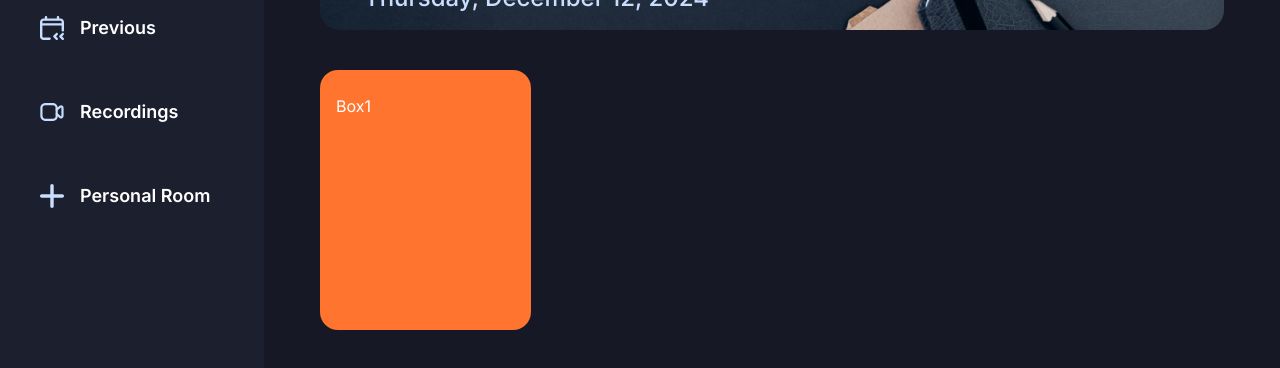
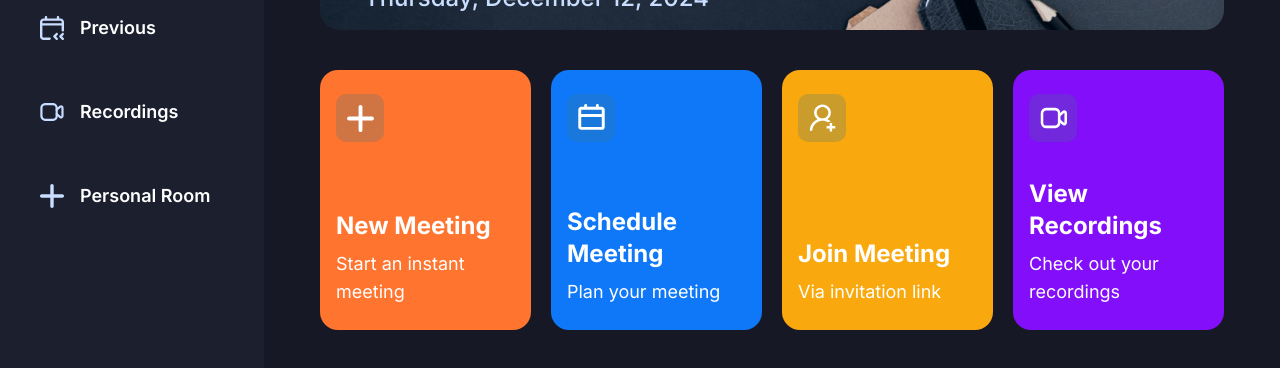
Before and after one commit to sreekutten/Meetly, a Next.js app: page / in a window 1280 px wide. Shown: the part 282-650 px from the top of the page. Built offline with nearby package versions, Linux system fonts and the light colour scheme; no server answers.

Commit message:
homepage

```diff
--- /dev/null
+++ b/components/HomeCard.tsx
@@ -0,0 +1,30 @@
+import { cn } from '@/lib/utils';
+import Image from 'next/image'
+import React from 'react'
+
+interface HomeCardProps {
+    className: string,
+    img: string,
+    title: string,
+    description: string,
+    handleClick: () => void;
+}
+
+const HomeCard = ({className, img, title, description, handleClick}: HomeCardProps) => {
+  return (
+    <div className={cn(' px-4 py-6 flex flex-col justify-between w-full xl:max-w-[270px] min-h-[260px] rounded-[18px] cursor-pointer'
+  , className)} onClick= {handleClick}>
+        <div className="flex-center glassmorphism size-12 rounded-[10px]">
+
+          <Image src={img} alt="meeting" width={27} height={27}/>
+
+        </div>
+        <div className="flex flex-col gap-2" >
+            <h1 className="text-2xl font-bold"> {title}</h1>
+            <p className="text-lg font-normal">{description}</p>
+          </div>
+      </div>
+  )
+}
+
+export default HomeCard
--- /dev/null
+++ b/components/MeetingModal.tsx
@@ -0,0 +1,58 @@
+import React, { ReactNode } from 'react'
+
+import {
+  Dialog,
+  DialogContent,
+  DialogDescription,
+  DialogHeader,
+  DialogTitle,
+  DialogTrigger,
+} from "@/components/ui/dialog"
+import Image from 'next/image';
+import { cn } from '@/lib/utils';
+import { Button } from './ui/button';
+
+
+
+interface MeetingModalProps {
+  isOpen: boolean;
+  onClose: () =>void;
+  title : string;
+  className ?: string;
+  children?: ReactNode;
+  handleClick?: () => void;
+  buttonText?: string;
+  image?: string;
+  buttonIcon?: string;
+
+}
+
+const MeetingModal = ({ isOpen, onClose, title, className, children, handleClick, buttonText, image,
+  buttonIcon }: MeetingModalProps) => {
+  return (
+    <Dialog open={isOpen} onOpenChange={onClose}>
+      <DialogContent className='flex w-full max-w-[520px] flex-col gap-6 border-none bg-dark-1 px-6 py-9 text-white'>
+        <div className='flex flex-colgap-6' >
+          {image && (
+            <div className='flex justify-center'>
+              <Image
+                src={image} alt = "image" width={72} height={72} />
+            </div>
+
+          )}
+          <h1 className={cn('text-3xl font-bold leading-[42px]',className)}>{title}</h1>
+          {children}
+          <Button className='bg-blue-1 focus-visible:ring-0 focus-visible:ring-offset-0' onClick={handleClick}>
+            {buttonIcon && (
+              <Image src={buttonIcon} alt="butn-icn" width={13} height={13}/>
+            )} &nbsp;
+            {buttonText || 'Schedule Meeting'}
+          </Button>
+        </div>
+      </DialogContent>
+    </Dialog>
+
+  )
+}
+
+export default MeetingModal
--- a/components/MeetingTypeList.tsx
+++ b/components/MeetingTypeList.tsx
@@ -1,13 +1,57 @@
 "use client"
+import { useState } from "react"
+import HomeCard from "./HomeCard"
+import { useRouter } from "next/navigation";
+import MeetingModal from "./MeetingModal";
 
 const MeetingTypeList = () => {
+  const router = useRouter();
+  const [meetingState, setMeetingState] =
+  useState <'isScheduleMeeting' | 'isJoiningMeeting' | 'isInstantMeeting' | undefined>()
+  const createMeeting = () => {
+
+  }
   return (
     <section className='grid grid-cols-1 gap-5 md:grid-cols-2 xl:grid-cols-4'>
 
-      <div className='bg-orange-1 px-4 py-6 flex flex-col justify-between w-full xl:max-w-[270px] min-h-[260px] rounded-[18px] cursor-pointer'
-        onClick={() => {}}>
-        Box1
-      </div>
+      <HomeCard
+        img = "/icons/add-meeting.svg"
+        title = "New Meeting"
+        description = "Start an instant meeting"
+        handleClick = {() => setMeetingState ('isInstantMeeting')}
+        className = "bg-orange-1"
+      />
+      <HomeCard
+        img = "/icons/schedule.svg"
+        title = "Schedule Meeting"
+        description = "Plan your meeting"
+        handleClick = {() => setMeetingState ('isScheduleMeeting')}
+        className = "bg-blue-1"
+      />
+
+      <HomeCard
+        img = "/icons/join-meeting.svg"
+        title = "Join Meeting"
+        description = "Via invitation link"
+        handleClick = {() => setMeetingState ('isJoiningMeeting')}
+        className = "bg-yellow-1"
+      />
+      <HomeCard
+        img = "/icons/recordings.svg"
+        title = "View Recordings"
+        description = "Check out your recordings"
+        handleClick = {() => router.push('/recordings')}
+        className = "bg-purple-1"
+      />
+
+      <MeetingModal
+        isOpen = {meetingState === 'isInstantMeeting'}
+        onClose ={() => setMeetingState(undefined)}
+        title = "Start an Instant Meeting"
+        className ="text-center"
+        buttonText="Start Meeting"
+        handleClick = {createMeeting}
+      />
 
     </section>
   )
--- /dev/null
+++ b/components/ui/dialog.tsx
@@ -0,0 +1,122 @@
+"use client"
+
+import * as React from "react"
+import * as DialogPrimitive from "@radix-ui/react-dialog"
+import { X } from "lucide-react"
+
+import { cn } from "@/lib/utils"
+
+const Dialog = DialogPrimitive.Root
+
+const DialogTrigger = DialogPrimitive.Trigger
+
+const DialogPortal = DialogPrimitive.Portal
+
+const DialogClose = DialogPrimitive.Close
+
+const DialogOverlay = React.forwardRef<
+  React.ElementRef<typeof DialogPrimitive.Overlay>,
+  React.ComponentPropsWithoutRef<typeof DialogPrimitive.Overlay>
+>(({ className, ...props }, ref) => (
+  <DialogPrimitive.Overlay
+    ref={ref}
+    className={cn(
+      "fixed inset-0 z-50 bg-black/80  data-[state=open]:animate-in data-[state=closed]:animate-out data-[state=closed]:fade-out-0 data-[state=open]:fade-in-0",
+      className
+    )}
+    {...props}
+  />
+))
+DialogOverlay.displayName = DialogPrimitive.Overlay.displayName
+
+const DialogContent = React.forwardRef<
+  React.ElementRef<typeof DialogPrimitive.Content>,
+  React.ComponentPropsWithoutRef<typeof DialogPrimitive.Content>
+>(({ className, children, ...props }, ref) => (
+  <DialogPortal>
+    <DialogOverlay />
+    <DialogPrimitive.Content
+      ref={ref}
+      className={cn(
+        "fixed left-[50%] top-[50%] z-50 grid w-full max-w-lg translate-x-[-50%] translate-y-[-50%] gap-4 border bg-background p-6 shadow-lg duration-200 data-[state=open]:animate-in data-[state=closed]:animate-out data-[state=closed]:fade-out-0 data-[state=open]:fade-in-0 data-[state=closed]:zoom-out-95 data-[state=open]:zoom-in-95 data-[state=closed]:slide-out-to-left-1/2 data-[state=closed]:slide-out-to-top-[48%] data-[state=open]:slide-in-from-left-1/2 data-[state=open]:slide-in-from-top-[48%] sm:rounded-lg",
+        className
+      )}
+      {...props}
+    >
+      {children}
+      <DialogPrimitive.Close className="absolute right-4 top-4 rounded-sm opacity-70 ring-offset-background transition-opacity hover:opacity-100 focus:outline-none focus:ring-2 focus:ring-ring focus:ring-offset-2 disabled:pointer-events-none data-[state=open]:bg-accent data-[state=open]:text-muted-foreground">
+        <X className="h-4 w-4" />
+        <span className="sr-only">Close</span>
+      </DialogPrimitive.Close>
+    </DialogPrimitive.Content>
+  </DialogPortal>
+))
+DialogContent.displayName = DialogPrimitive.Content.displayName
+
+const DialogHeader = ({
+  className,
+  ...props
+}: React.HTMLAttributes<HTMLDivElement>) => (
+  <div
+    className={cn(
+      "flex flex-col space-y-1.5 text-center sm:text-left",
+      className
+    )}
+    {...props}
+  />
+)
+DialogHeader.displayName = "DialogHeader"
+
+const DialogFooter = ({
+  className,
+  ...props
+}: React.HTMLAttributes<HTMLDivElement>) => (
+  <div
+    className={cn(
+      "flex flex-col-reverse sm:flex-row sm:justify-end sm:space-x-2",
+      className
+    )}
+    {...props}
+  />
+)
+DialogFooter.displayName = "DialogFooter"
+
+const DialogTitle = React.forwardRef<
+  React.ElementRef<typeof DialogPrimitive.Title>,
+  React.ComponentPropsWithoutRef<typeof DialogPrimitive.Title>
+>(({ className, ...props }, ref) => (
+  <DialogPrimitive.Title
+    ref={ref}
+    className={cn(
+      "text-lg font-semibold leading-none tracking-tight",
+      className
+    )}
+    {...props}
+  />
+))
+DialogTitle.displayName = DialogPrimitive.Title.displayName
+
+const DialogDescription = React.forwardRef<
+  React.ElementRef<typeof DialogPrimitive.Description>,
+  React.ComponentPropsWithoutRef<typeof DialogPrimitive.Description>
+>(({ className, ...props }, ref) => (
+  <DialogPrimitive.Description
+    ref={ref}
+    className={cn("text-sm text-muted-foreground", className)}
+    {...props}
+  />
+))
+DialogDescription.displayName = DialogPrimitive.Description.displayName
+
+export {
+  Dialog,
+  DialogPortal,
+  DialogOverlay,
+  DialogTrigger,
+  DialogClose,
+  DialogContent,
+  DialogHeader,
+  DialogFooter,
+  DialogTitle,
+  DialogDescription,
+}
--- a/package.json
+++ b/package.json
@@ -10,7 +10,7 @@
   },
   "dependencies": {
     "@clerk/nextjs": "^6.9.1",
-    "@radix-ui/react-dialog": "^1.1.2",
+    "@radix-ui/react-dialog": "^1.1.3",
     "@radix-ui/react-slot": "^1.1.0",
     "class-variance-authority": "^0.7.1",
     "clsx": "^2.1.1",
```
Also changed, not shown: 1 other file (tests, documents, lock files or other folders).
